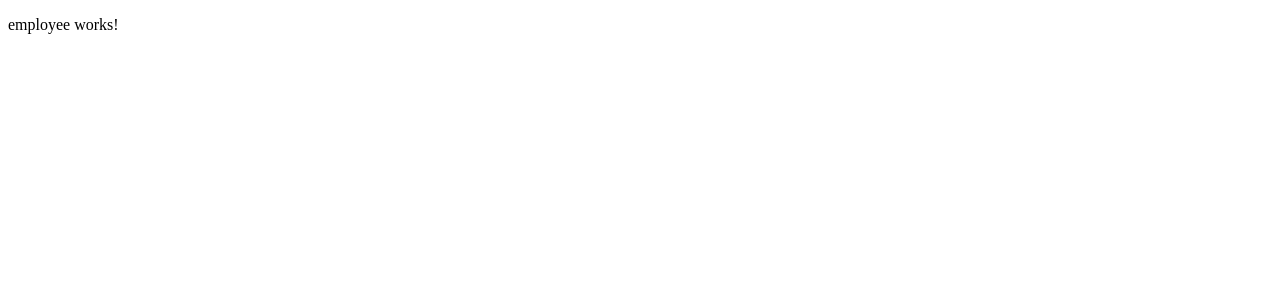
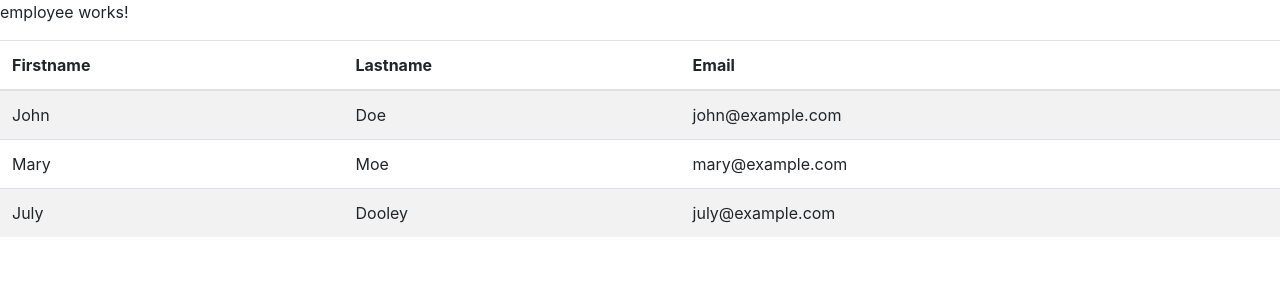
Before and after one commit to poojabhundekar/employeeprofile, an Angular app in the folder employeeregistration/: page /employees in a window 1280 px wide. Shown: the top 300 px of the page. Built offline with nearby package versions, Linux system fonts and the light colour scheme.

Commit message:
bootstrap added  to the application

```diff
--- a/employeeregistration/angular.json
+++ b/employeeregistration/angular.json
@@ -24,9 +24,14 @@
               "src/assets"
             ],
             "styles": [
-              "src/styles.css"
-            ],
-            "scripts": []
+    "node_modules/bootstrap/dist/css/bootstrap.min.css",
+    "src/styles.css"
+  ],
+  "scripts": [
+    "node_modules/jquery/dist/jquery.min.js",
+    "node_modules/popper.js/dist/umd/popper.min.js",
+    "node_modules/bootstrap/dist/js/bootstrap.min.js"
+  ]
           },
           "configurations": {
             "production": {
@@ -89,9 +94,14 @@
               "src/assets"
             ],
             "styles": [
-              "src/styles.css"
-            ],
-            "scripts": []
+    "node_modules/bootstrap/dist/css/bootstrap.min.css",
+    "src/styles.css"
+  ],
+  "scripts": [
+    "node_modules/jquery/dist/jquery.min.js",
+    "node_modules/popper.js/dist/umd/popper.min.js",
+    "node_modules/bootstrap/dist/js/bootstrap.min.js"
+  ]
           }
         },
         "lint": {
--- a/employeeregistration/package.json
+++ b/employeeregistration/package.json
@@ -19,6 +19,9 @@
     "@angular/platform-browser": "~8.2.14",
     "@angular/platform-browser-dynamic": "~8.2.14",
     "@angular/router": "~8.2.14",
+    "bootstrap": "^4.3.1",
+    "jquery": "^3.4.1",
+    "popper.js": "^1.16.0",
     "rxjs": "~6.4.0",
     "tslib": "^1.10.0",
     "zone.js": "~0.9.1"
--- a/employeeregistration/src/app/employee/employee.component.css
+++ b/employeeregistration/src/app/employee/employee.component.css
@@ -0,0 +1,3 @@
+.table {
+    padding:    4%
+}
--- a/employeeregistration/src/app/employee/employee.component.html
+++ b/employeeregistration/src/app/employee/employee.component.html
@@ -1 +1,31 @@
 <p>employee works!</p>
+<div class="row">
+<div class="col-md-12 col-sm-10">
+    <table class="table table-striped">
+    <thead>
+      <tr>
+        <th>Firstname</th>
+        <th>Lastname</th>
+        <th>Email</th>
+      </tr>
+    </thead>
+    <tbody>
+      <tr>
+        <td>John</td>
+        <td>Doe</td>
+        <td>john@example.com</td>
+      </tr>
+      <tr>
+        <td>Mary</td>
+        <td>Moe</td>
+        <td>mary@example.com</td>
+      </tr>
+      <tr>
+        <td>July</td>
+        <td>Dooley</td>
+        <td>july@example.com</td>
+      </tr>
+    </tbody>
+  </table>
+</div>
+</div>
--- a/employeeregistration/src/app/employee/employee.component.ts
+++ b/employeeregistration/src/app/employee/employee.component.ts
@@ -1,5 +1,5 @@
 import { Component, OnInit } from '@angular/core';
-
+import { Employee } from './entity/employee';
 @Component({
   selector: 'app-employee',
   templateUrl: './employee.component.html',
@@ -9,7 +9,21 @@ export class EmployeeComponent implements OnInit {
 
   constructor() { }
 
+ employeeList : Employee[] = [];
   ngOnInit() {
+    console.log('calling');
+this.getEmployees();
   }
 
+  getEmployees(){
+    this.employeeList =list;
+    console.log(this.employeeList);
+  }
 }
+
+export const list : Employee[]=[{
+  firstName: 'Pooja',
+  lastName: 'H',
+  gender: 'FEMALE',
+  department:''
+}];
--- /dev/null
+++ b/employeeregistration/src/app/employee/entity/employee.ts
@@ -0,0 +1,7 @@
+export class Employee {
+    firstName: string;
+    lastName: string;
+    gender: string;
+    department: string;
+
+}
--- a/employeeregistration/src/index.html
+++ b/employeeregistration/src/index.html
@@ -5,6 +5,7 @@
   <title>Employeeregistration</title>
   <base href="/">
   <meta name="viewport" content="width=device-width, initial-scale=1">
+  <!--<link rel="stylesheet" href="https://maxcdn.bootstrapcdn.com/bootstrap/3.4.0/css/bootstrap.min.css">-->
   <link rel="icon" type="image/x-icon" href="favicon.ico">
 </head>
 <body>
```
Also changed, not shown: 2 other files (tests, documents, lock files or other folders).
